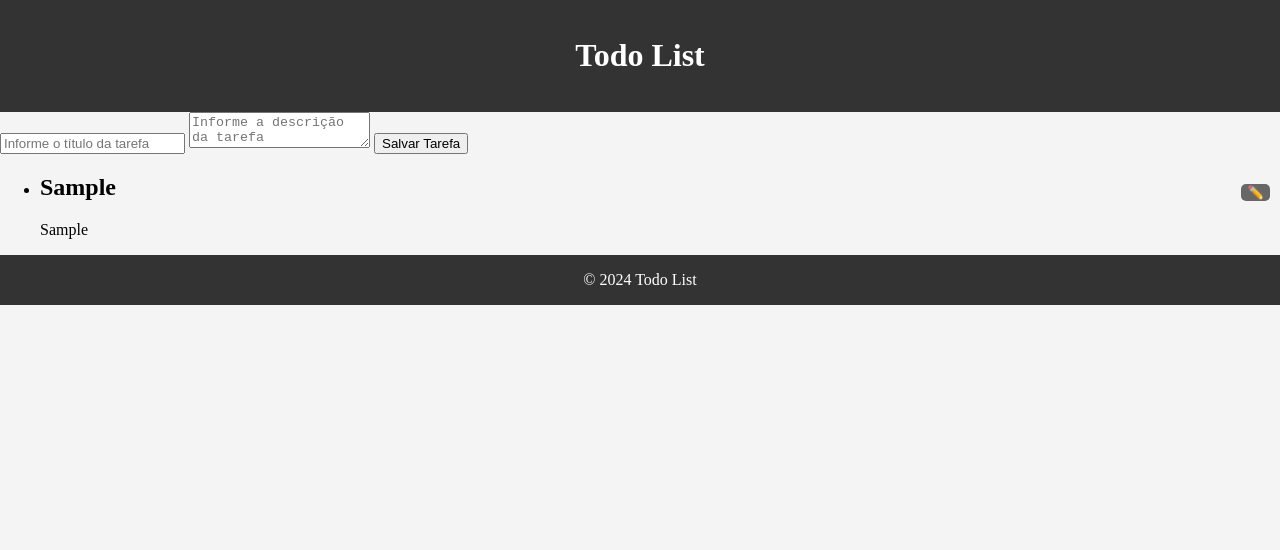
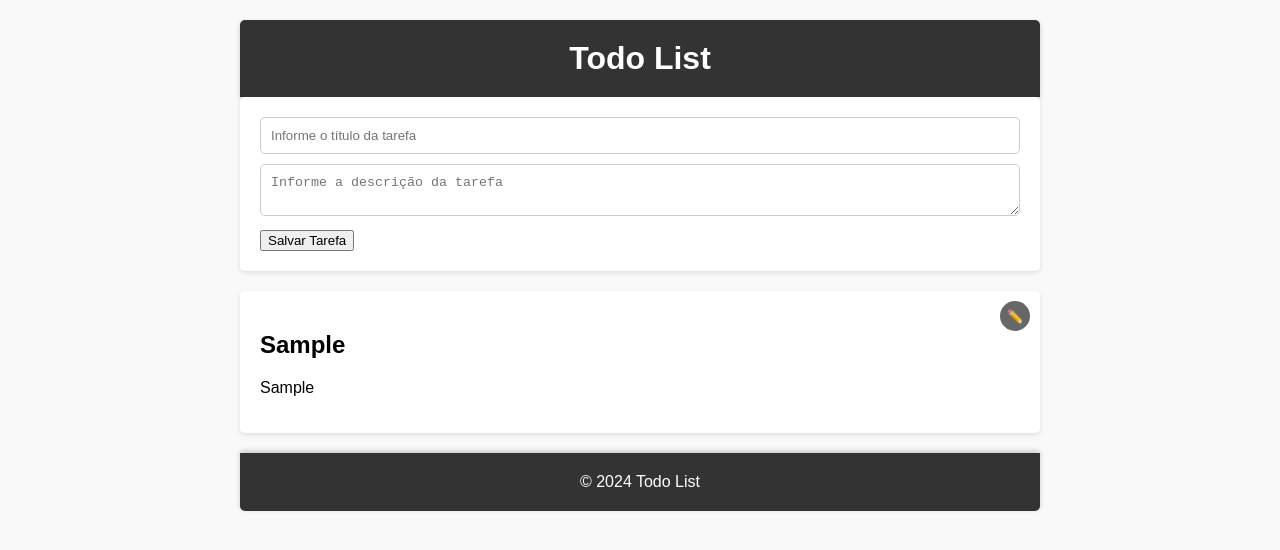
Before and after one commit to JotaPeDark/esoft5s-b-pw, a plain HTML site: page todo.html in a window 1280 px wide. Both pictures are taken after typing "Sample", "Sample" into the empty fields and a click on the button "Salvar Tarefa". Drawn offline with Linux system fonts and the light colour scheme.

Commit message:
finalizado

```diff
--- a/todo.html
+++ b/todo.html
@@ -7,119 +7,135 @@
     <title>TO DO</title>
     <style>
         body {
-            display: grid;
-            grid-template-rows: auto 1fr auto;
-            min-height: 100vh;
+            font-family: Arial, sans-serif;
+            background-color: #f9f9f9;
             margin: 0;
-            background-color: #f4f4f4;
+            padding: 0;
+        }
+
+        .container {
+            max-width: 800px;
+            margin: 0 auto;
+            padding: 20px;
         }
 
         header {
             background-color: #333;
             color: #fff;
-            padding: 1rem;
+            padding: 20px;
             text-align: center;
+            border-radius: 5px 5px 0 0;
+            box-shadow: 0 2px 5px rgba(0, 0, 0, 0.2);
         }
 
         footer {
             background-color: #333;
             color: #fff;
             text-align: center;
-            padding: 1rem;
+            padding: 20px;
+            border-radius: 0 0 5px 5px;
+            box-shadow: 0 -2px 5px rgba(0, 0, 0, 0.2);
         }
 
-        #form {
-            display: grid;
-            gap: 1rem;
-            padding: 1rem;
+        #taskForm {
             background-color: #fff;
+            padding: 20px;
             border-radius: 5px;
-            box-shadow: 0 0 10px rgba(0, 0, 0, 0.1);
-            margin: 20px;
+            box-shadow: 0 2px 5px rgba(0, 0, 0, 0.1);
+            margin-bottom: 20px;
         }
 
-        #form input[type="text"],
-        #form textarea {
-            width: 100%;
-            padding: 0.5rem;
+        #taskForm input[type="text"],
+        #taskForm textarea {
+            width: calc(100% - 22px);
+            padding: 10px;
+            margin-bottom: 10px;
             border: 1px solid #ccc;
             border-radius: 5px;
+            outline: none;
         }
 
-        #form textarea {
-            resize: vertical;
-            min-height: 100px;
-        }
-
-        #form input[type="submit"] {
+        #taskForm input[type="submit"] {
             background-color: #333;
             color: #fff;
             border: none;
-            padding: 0.5rem 1rem;
+            padding: 10px 20px;
             cursor: pointer;
             border-radius: 5px;
             transition: background-color 0.3s ease;
+            outline: none;
         }
 
-        #form input[type="submit"]:hover {
+        #taskForm input[type="submit"]:hover {
             background-color: #555;
+        }
+
+        #taskList {
+            list-style-type: none;
+            padding: 0;
         }
 
         .tarefa {
             background-color: #fff;
-            border: 1px solid #ccc;
-            padding: 1rem;
-            margin: 10px 20px;
+            padding: 20px;
+            margin-bottom: 20px;
             border-radius: 5px;
-        }
-
-        li {
+            box-shadow: 0 2px 5px rgba(0, 0, 0, 0.1);
             position: relative;
         }
 
-        li button.edit-btn {
+        .tarefa:hover {
+            box-shadow: 0 5px 10px rgba(0, 0, 0, 0.2);
+        }
+
+        .edit-btn {
             position: absolute;
             top: 10px;
             right: 10px;
             background-color: #676767;
             border: none;
-            border-radius: 5px;
+            border-radius: 50%;
+            width: 30px;
+            height: 30px;
             color: white;
             cursor: pointer;
+            transition: background-color 0.3s ease;
         }
 
-        li button.edit-btn:hover {
+        .edit-btn:hover {
             background-color: #575757;
         }
 
         dialog {
             border: none;
             border-radius: 5px;
-            box-shadow: 0 0 10px rgba(0, 0, 0, 0.1);
-            padding: 1rem;
+            box-shadow: 0 0 10px rgba(0, 0, 0, 0.2);
+            padding: 20px;
         }
 
         dialog form {
             display: grid;
-            gap: 1rem;
+            gap: 10px;
         }
 
         dialog form input[type="text"],
         dialog form textarea {
-            width: 100%;
-            padding: 0.5rem;
+            width: calc(100% - 22px);
+            padding: 10px;
             border: 1px solid #ccc;
             border-radius: 5px;
+            outline: none;
         }
 
         dialog form button {
             background-color: #333;
             color: #fff;
             border: none;
-            padding: 0.5rem 1rem;
+            padding: 10px 20px;
             cursor: pointer;
             border-radius: 5px;
             transition: background-color 0.3s ease;
+            outline: none;
         }
 
         dialog form button:hover {
@@ -139,7 +155,7 @@
 <body>
     <div class="container">
         <header>
-            <h1>Todo List</h1>
+            <h1 style="margin: 0;">Todo List</h1>
         </header>
         <main>
             <!-- Formulário para adicionar tarefas -->
@@ -155,8 +171,8 @@
             <!-- Dialog para editar tarefas -->
             <dialog id="editDialog">
                 <form id="editForm">
-                    <input type="text" name="editTitle" id="editTitle" required />
-                    <textarea id="editDescription" name="editDescription" required></textarea>
+                    <input type="text" name="editTitle" id="editTitle" required placeholder="Informe o título da tarefa" />
+                    <textarea id="editDescription" name="editDescription" required placeholder="Informe a descrição da tarefa"></textarea>
                     <button type="submit">Editar</button>
                     <button type="button" onclick="fecharDialog()">Cancelar</button>
                 </form>
@@ -181,6 +197,7 @@
             const taskDescription = formData.get("description");
 
             const li = document.createElement("li");
+            li.className = "tarefa";
             li.id = taskId;
             li.innerHTML = `
                 <h2>${taskTitle}</h2>
@@ -205,7 +222,7 @@
             taskList.innerHTML = tasks
                 .map(
                     (task) =>
-                        `<li id="${task.id}"><h2>${task.title}</h2><p>${task.description}</p><button class="edit-btn" title="Editar tarefa" onclick="abrirDialog(${task.id})">✏️</button></li>`
+                        `<li class="tarefa" id="${task.id}"><h2>${task.title}</h2><p>${task.description}</p><button class="edit-btn" title="Editar tarefa" onclick="abrirDialog(${task.id})">✏️</button></li>`
                 )
                 .join("");
         });
```
